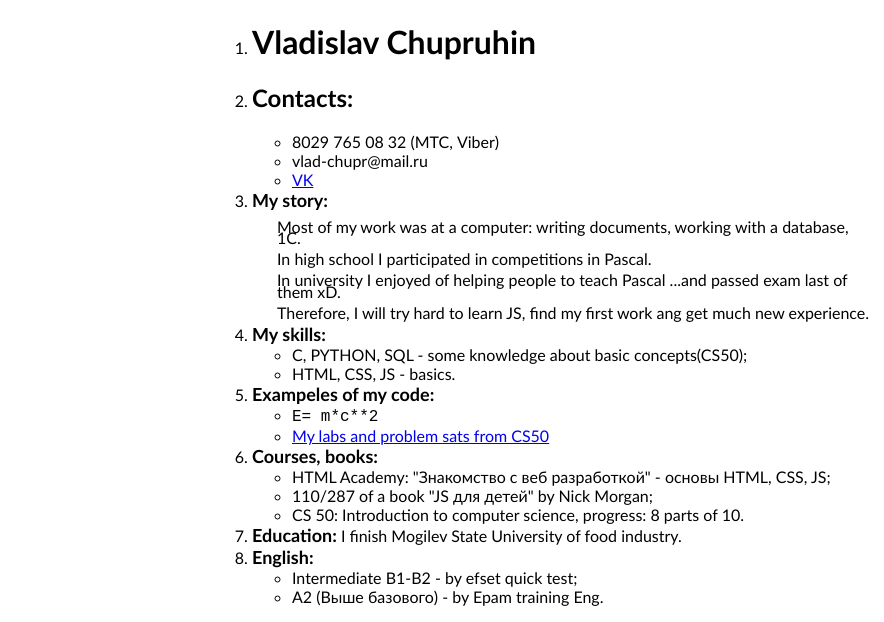
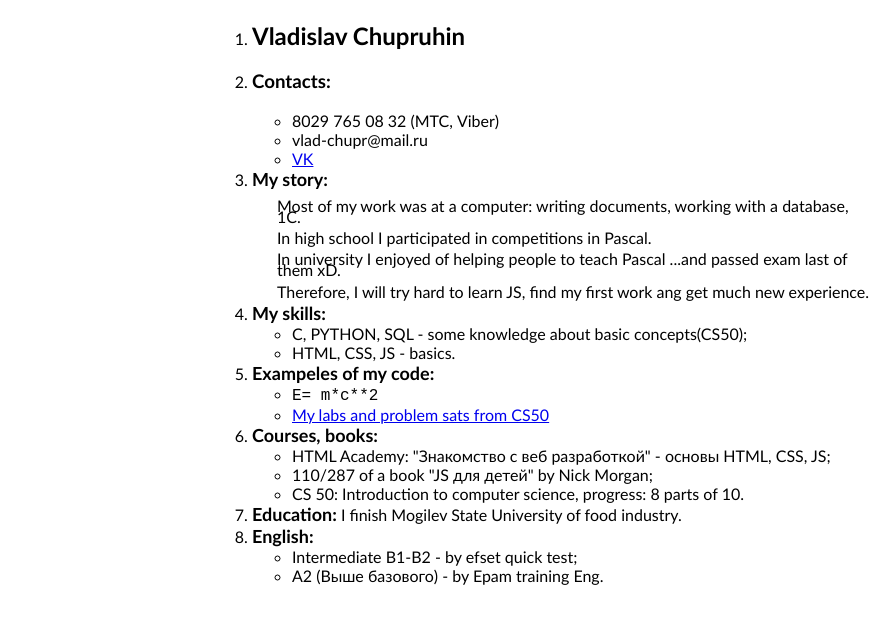
Before and after one commit to ChVladislav/rsschool-cv-q1, a plain HTML site: page index.html in a window 1280 px wide. Shown: the part 311-933 px from the top of the page, without its empty margins (396-1280 px from the left). After the commit the page ends 912 px from the top, so only its background shows below. Drawn offline with Linux system fonts and the light colour scheme.

Commit message:
refactor: change a structure of document

```diff
--- a/index.html
+++ b/index.html
@@ -31,14 +31,14 @@
   <body>
 
 	<header class="center">
-    		<img src="https://sun9-59.userapi.com/c846017/v846017241/15d131/2LPy_ckNw-s.jpg" alt="Myself" height="300" weight="225">
+    		<img src="https://sun9-59.userapi.com/c846017/v846017241/15d131/2LPy_ckNw-s.jpg" alt="Myself" weight="225" height="300" >
 	</header>
 
     <main>
 	<ol>
-		<li><h1>Vladislav Chupruhin<h1></li>
+		<li><h2>Vladislav Chupruhin</h2></li>
 
-		<li><h2>Contacts:</h2>
+		<li><h3>Contacts:</h3>
 			<ul>
 				<li>8029 765 08 32 (МТС, Viber)</li>
 				<li>vlad-chupr@mail.ru</li>
@@ -55,8 +55,8 @@
 
 		<li><span class="h">My skills:</span>
 			<ul>
-				<li>C, PYTHON, SQL - some knowledge about basic concepts(CS50);</li>
-    			<li>HTML, CSS, JS - basics.</li>
+			   <li>C, PYTHON, SQL - some knowledge about basic concepts(CS50);</li>
+    			   <li>HTML, CSS, JS - basics.</li>
 			</ul>
 		</li>
 
@@ -84,5 +84,6 @@
 			</ul>
 		</li>
      </ol>
+ </main>
 </body>
 </html>
```
